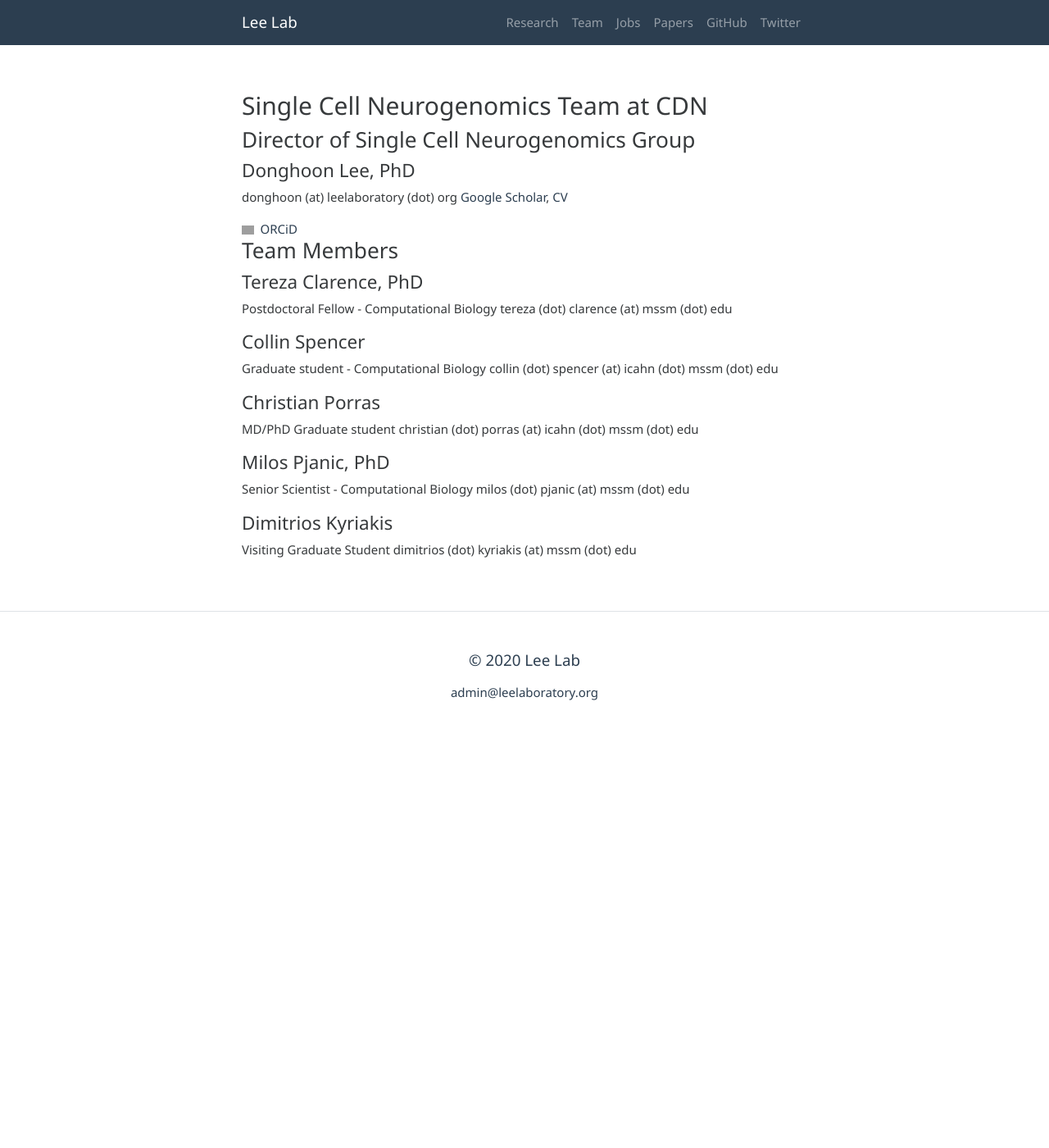
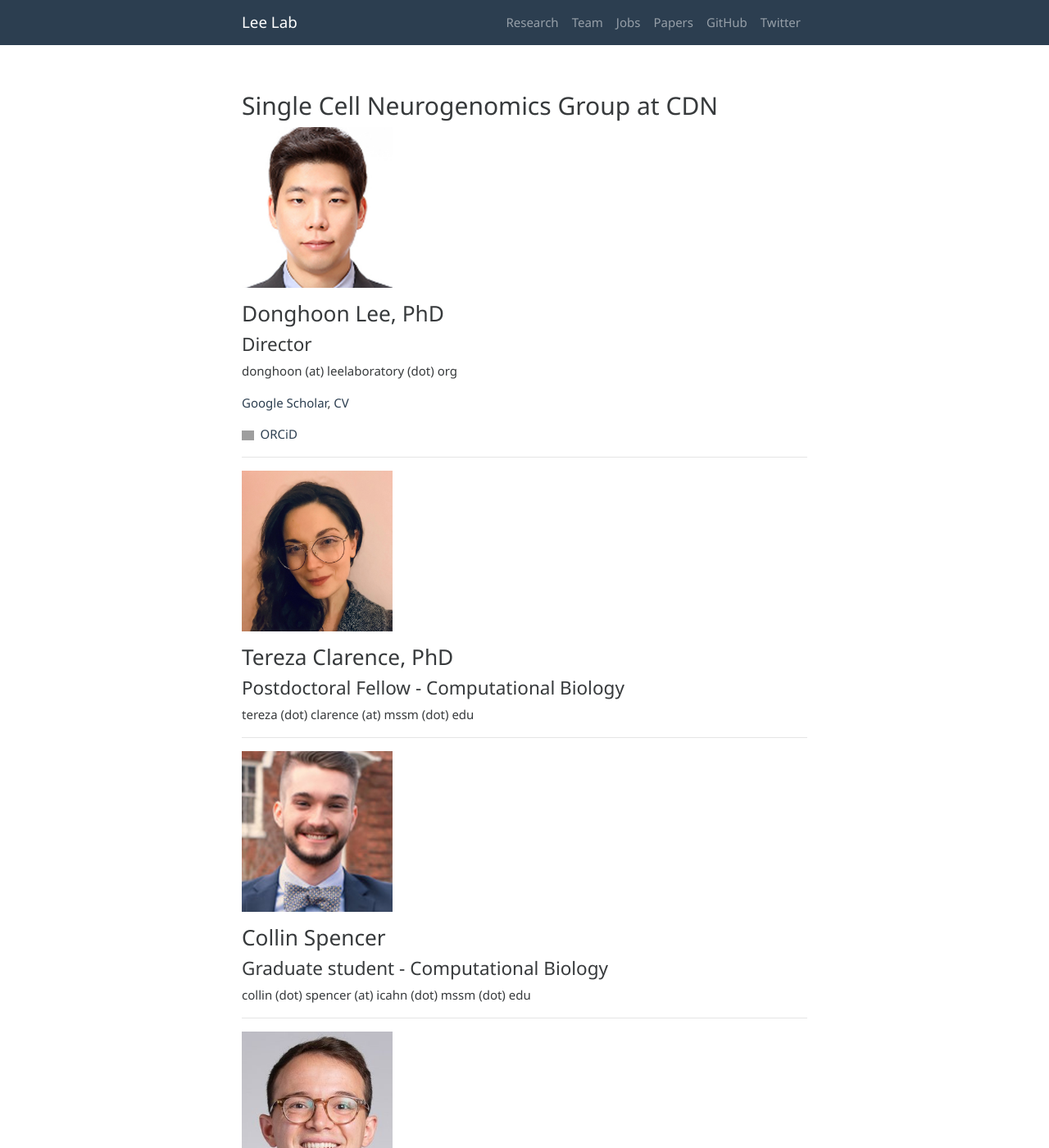
Before and after one commit to leelaboratory/leelaboratory.github.io, a Jekyll site: the page built from pages/team.md, in a window 1280 px wide and 1400 px high. Shown: the whole window at 82% size. Built offline with Jekyll 4.4.1, drawn with Linux system fonts in a browser that asks for light colours; some of the changed text lies outside the part shown; grey boxes are pictures that could not be loaded.

Commit message:
Update team.md

```diff
--- a/pages/team.md
+++ b/pages/team.md
@@ -4,33 +4,54 @@ layout: page
 title: ''
 ---
 
-## Single Cell Neurogenomics Team at CDN
+## Single Cell Neurogenomics Group at CDN
 
-### Director of Single Cell Neurogenomics Group
+<img src="/images/DL.jpeg" width="184" height="196">
 
-#### Donghoon Lee, PhD
+### Donghoon Lee, PhD
+#### Director
 donghoon (at) leelaboratory (dot) org
+
 [Google Scholar](https://scholar.google.com/citations?user=_a8xSwwAAAAJ&hl=en), [CV](https://drive.google.com/file/d/1T1a_3LBeI2PBO2ioJj9NqVJeDFhf-s6Y/view)
+
 <div itemscope itemtype="https://schema.org/Person"><a itemprop="sameAs" content="https://orcid.org/0000-0003-0453-6059" href="https://orcid.org/0000-0003-0453-6059" target="orcid.widget" rel="noopener noreferrer" style="vertical-align:top;"><img src="https://orcid.org/sites/default/files/images/orcid_16x16.png" style="width:1em;margin-right:.5em;" alt="ORCID iD icon">ORCiD</a></div>
 
-### Team Members
+<hr>
 
-#### Tereza Clarence, PhD
-Postdoctoral Fellow - Computational Biology
+<img src="/images/TC.jpeg" width="184" height="196">
+
+### Tereza Clarence, PhD
+#### Postdoctoral Fellow - Computational Biology
 tereza (dot) clarence (at) mssm (dot) edu
 
-#### Collin Spencer
-Graduate student - Computational Biology
+<hr>
+
+<img src="/images/CS.jpeg" width="184" height="196">
+
+### Collin Spencer
+#### Graduate student - Computational Biology
 collin (dot) spencer (at) icahn (dot) mssm (dot) edu
 
-#### Christian Porras
-MD/PhD Graduate student
+<hr>
+
+<img src="/images/CP.jpeg" width="184" height="196">
+
+### Christian Porras
+#### MD/PhD Graduate student
 christian (dot) porras (at) icahn (dot) mssm (dot) edu
 
-#### Milos Pjanic, PhD
-Senior Scientist - Computational Biology
+<hr>
+
+<img src="/images/UNK.jpeg" width="184" height="196">
+
+### Milos Pjanic, PhD
+#### Senior Scientist - Computational Biology
 milos (dot) pjanic (at) mssm (dot) edu
 
-#### Dimitrios Kyriakis
-Visiting Graduate Student
+<hr>
+
+<img src="/images/UNK.jpeg" width="184" height="196">
+
+### Dimitrios Kyriakis
+#### Visiting Graduate Student
 dimitrios (dot) kyriakis (at) mssm (dot) edu
```
